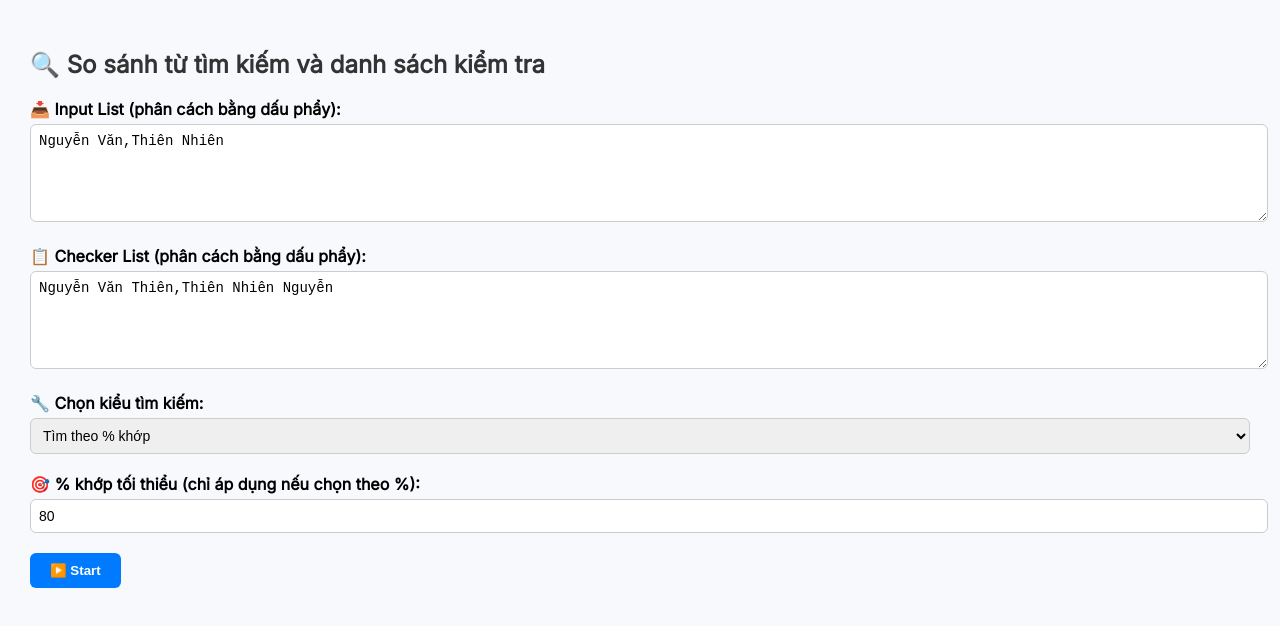
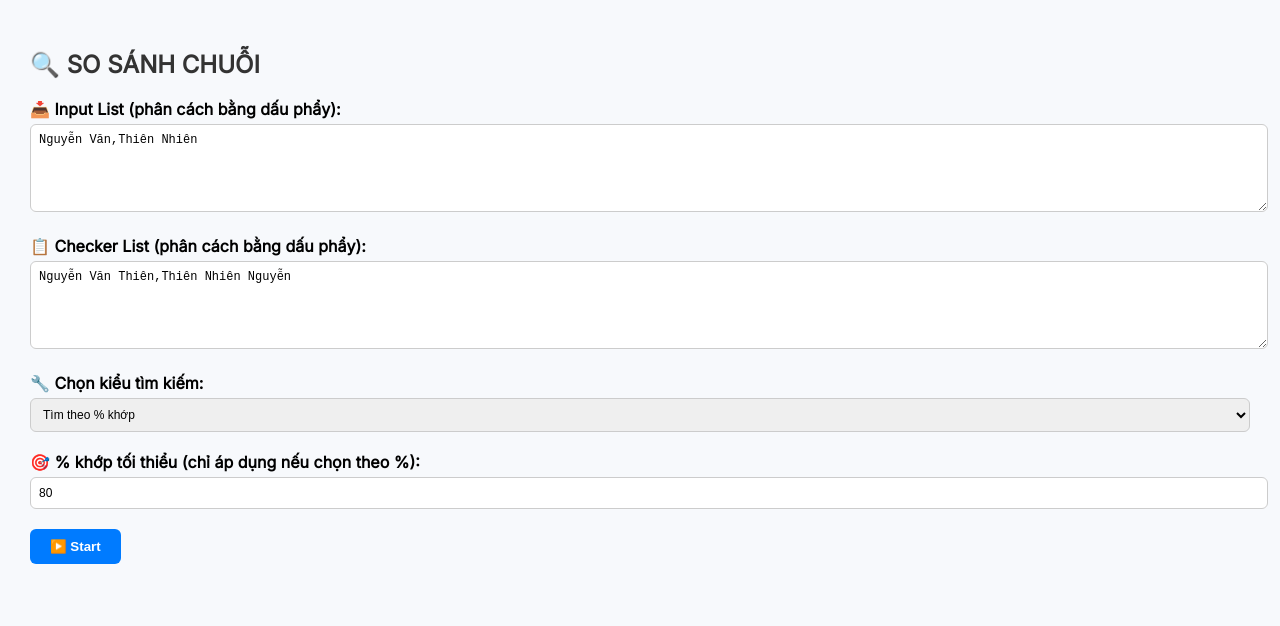
Before and after one commit to thiennv265/stringListComparison, a plain HTML site: page index.html in a window 1280 px wide. Drawn offline with Linux system fonts and the light colour scheme.

Commit message:
Update index.html

```diff
--- a/index.html
+++ b/index.html
@@ -33,7 +33,7 @@
         padding: 8px;
         border-radius: 6px;
         border: 1px solid #ccc;
-        font-size: 14px;
+        font-size: 12px;
         margin-top: 5px;
         resize: both;
       }
@@ -67,7 +67,7 @@
 
       table {
         border-collapse: collapse;
-        font-size: 14px;
+        font-size: 10px;
       }
 
       table th, table td {
@@ -101,7 +101,7 @@
     </style>
 
     <div class="container">
-      <h2>🔍 So sánh từ tìm kiếm và danh sách kiểm tra</h2>
+      <h2>🔍 SO SÁNH CHUỖI</h2>
 
       <label>📥 <strong>Input List (phân cách bằng dấu phẩy):</strong></label>
       <textarea id="inputList" rows="5">Nguyễn Văn,Thiên Nhiên</textarea><br><br>
```
